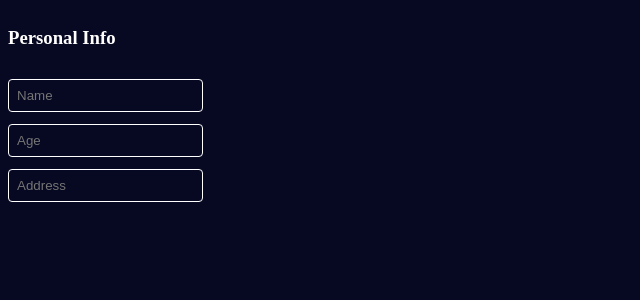
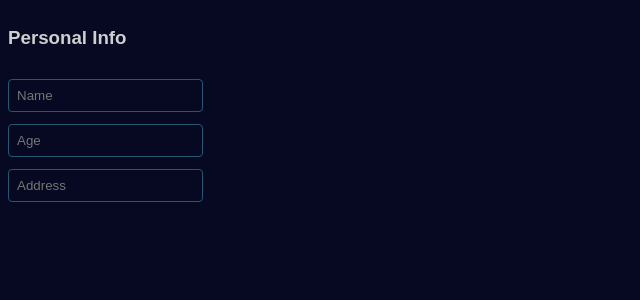
Before and after one commit to ItsWakana/cv-application, a React (Create React App) app: page / in a window 1280 px wide. Shown: the top 300 px of the page, without its empty margins (0-640 px from the left). Built offline with nearby package versions, Linux system fonts and the light colour scheme.

Commit message:
add form color styles

```diff
--- a/src/styles/style.css
+++ b/src/styles/style.css
@@ -1,3 +1,7 @@
+:root {
+    font-family: Arial, Helvetica, sans-serif;
+}
+
 body {
     background-color: rgb(7, 8, 34);
 }
@@ -9,12 +13,12 @@ body {
 }
 
 .personal-info__heading {
-    color: white;
+    color: rgb(207, 207, 207);
 }
 
 .personal-info__input-container input {
-    border: solid 1px white;
-    color: white;
+    border: solid 1px rgb(37, 87, 116);
+    color: rgb(207, 207, 207);
     border-radius: 4px;
     padding: 8px;
     outline: none;
```
